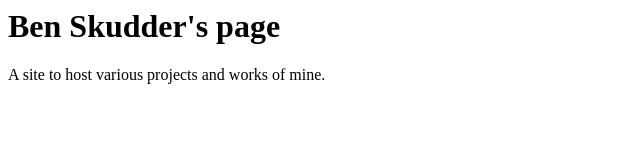
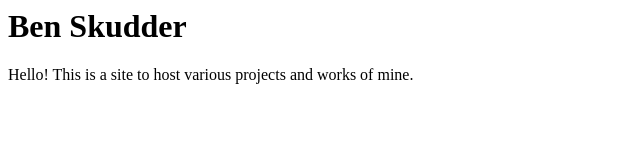
Before and after one commit to bskudder/bskudder.github.io, a plain HTML site: page index.html in a window 1280 px wide. Shown: the whole page, without its empty margins (0-640 px from the left). Drawn offline with Linux system fonts and the light colour scheme.

Commit message:
Make the page a little more friendly.

```diff
--- a/index.html
+++ b/index.html
@@ -5,8 +5,8 @@
   </head>
 
   <body>
-    <h1>Ben Skudder's page</h1>
-    <p>A site to host various projects and works of mine.</p>
+    <h1>Ben Skudder</h1>
+    <p>Hello! This is a site to host various projects and works of mine.</p>
 
   </body>
 </html>
```
